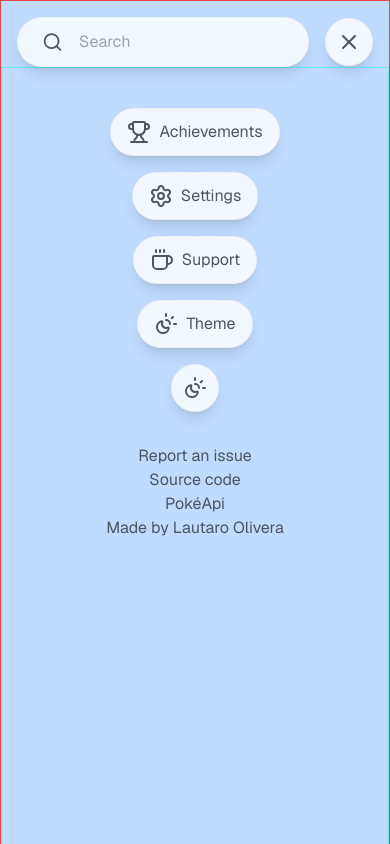
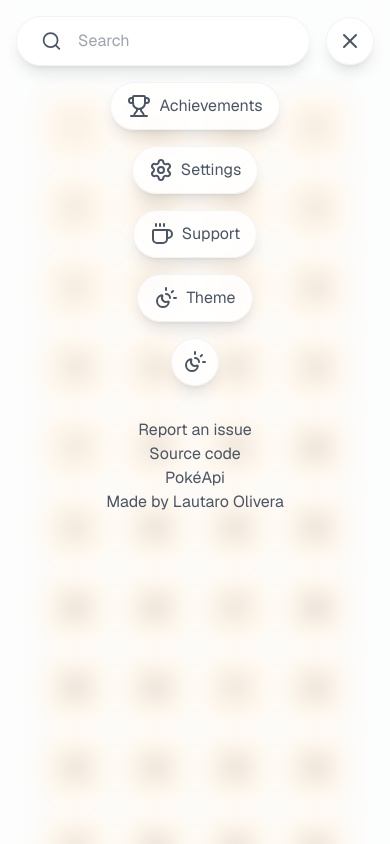
Before and after one commit to kappaggaeru/pokedex, a Next.js app: page / in a window 390 px wide. Both pictures are taken after a click on the button 349 px from the left and 42 px from the top of the page. Shown: the top 844 px of the page. Built offline with nearby package versions, Linux system fonts and the light colour scheme.

Commit message:
ajuste para mostrar menu mobile

```diff
--- a/src/app/buttons/default.button.tsx
+++ b/src/app/buttons/default.button.tsx
@@ -15,7 +15,7 @@ const DefaultButton: React.FC<DefaultButtonProps> = ({
             onClick={onClick}
             className={`
                 ${title ? "w-fit p-2 px-4" : "w-12"} h-12 rounded-full
-                text-gray-600 hover:text-gray-900 dark:text-gray-400 dark:hover:text-white
+                text-gray-600 hover:text-gray-900 dark:hover:text-white
                 border border-gray-200/50 dark:border-gray-600/50
                 shadow-lg backdrop-blur-xl
                 flex items-center justify-center
@@ -24,10 +24,10 @@ const DefaultButton: React.FC<DefaultButtonProps> = ({
                 ${isVisible ? "opacity-100 scale-100" : "opacity-0 scale-75 pointer-events-none"}
                 ${className}
                 ${tier === "legendary"
-                    ? "bg-legendary dark:text-gray-200"
+                    ? "bg-legendary dark:text-gray-300"
                     : tier === "mythical"
                         ? "bg-mythical"
-                        : "bg-white/80 dark:bg-slate-800/80"
+                        : "bg-white/80 dark:bg-slate-800/80 dark:text-gray-400"
                 }
             `}
         >
--- a/src/app/components/header.component.tsx
+++ b/src/app/components/header.component.tsx
@@ -8,9 +8,13 @@ import MenuComponent from "./menu.component";
 import SearchBarComponent from "./nav/search-bar.component";
 
 const HeaderComponent: React.FC = () => {
-    const { showMenu, toggleMenu } = useMenu();
+    const { showMenu } = useMenu();
     return (
-        <div>
+        <div className={`
+            fixed top-0 py-4 left-1/2 transform -translate-x-1/2 z-50
+            w-full max-w-4xl
+            ${showMenu ? "bg-white/50 dark:bg-slate-800/80 backdrop-blur-md" : ""}
+            `}>
             <div className={`
                 flex flex-row gap-4 items-center px-4
                 `}>
@@ -36,7 +40,7 @@ const HeaderComponent: React.FC = () => {
 
             {showMenu && (
                 <div className={`${showMenu ? "block" : "hidden"}`}>
-                    <MenuComponent isOpen={showMenu} onClose={toggleMenu} />
+                    <MenuComponent isOpen={showMenu} />
                 </div>
             )
             }
--- a/src/app/components/menu.component.tsx
+++ b/src/app/components/menu.component.tsx
@@ -4,9 +4,8 @@ import SettingsButton from "../buttons/settings.button";
 import SupportButton from "../buttons/support.button";
 import ThemeButton from "../buttons/theme.button";
 import ToggleThemeButton from "../buttons/toggle-theme.button";
-import MenuButton from "../buttons/menu.button";
 
-export const MenuComponent = ({ isOpen, onClose }: { isOpen: boolean; onClose: () => void }) => {
+export const MenuComponent = ({ isOpen }: { isOpen: boolean }) => {
 
     useEffect(() => {
         if (isOpen) {
@@ -20,7 +19,7 @@ export const MenuComponent = ({ isOpen, onClose }: { isOpen: boolean; onClose: (
     }, [isOpen]);
 
     return (
-        <div className="h-screen pt-10  border border-cyan-300">
+        <div className="h-screen pt-4 md:hidden">
             <div className="flex flex-col gap-8 ">
                 <div className="flex flex-col justify-center gap-4 px-4">
                     <div className="w-full flex justify-center">
@@ -48,7 +47,6 @@ export const MenuComponent = ({ isOpen, onClose }: { isOpen: boolean; onClose: (
                     </div>
                 </div>
             </div>
-
         </div>
     );
 }
--- a/src/app/page.tsx
+++ b/src/app/page.tsx
@@ -10,9 +10,7 @@ export default function Home() {
         <PokemonProvider>
             <MenuProvider>
                 <section>
-                    <div className="fixed top-0 py-4 left-1/2 transform -translate-x-1/2 z-50 w-full max-w-4xl border border-red-500 bg-blue-200">
-                        <HeaderComponent />
-                    </div>
+                    <HeaderComponent />
                     <main className="max-w-5xl mx-auto">
                         <HomeComponent />
                     </main>
```
